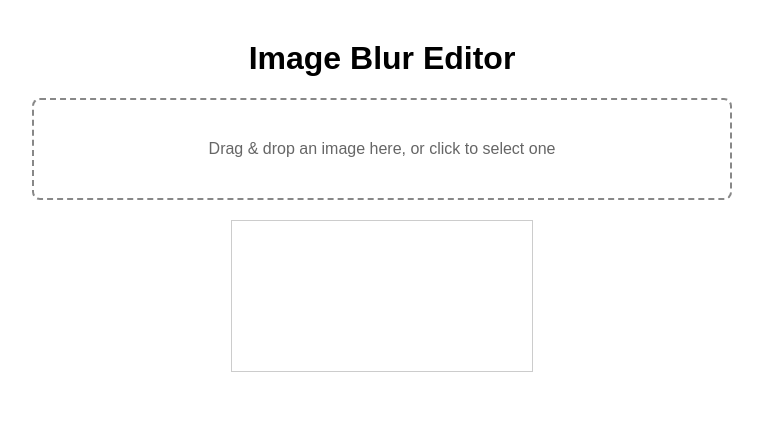
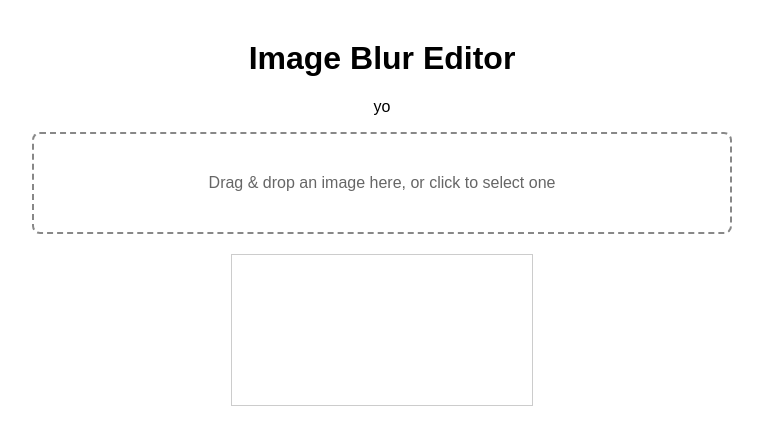
Before and after one commit to rowenlair/BlurItOut, a plain HTML site: page Public/index.html in a window 1280 px wide. Shown: the whole page, without its empty margins (258-1021 px from the left). Drawn offline with Linux system fonts and the light colour scheme.

Commit message:
add yo test

```diff
--- a/Public/index.html
+++ b/Public/index.html
@@ -10,7 +10,7 @@
 <body>
 
 <h1>Image Blur Editor</h1>
-
+<p>yo</p>
 <div id="dropzone">
     Drag & drop an image here, or click to select one
     <input type="file" id="fileInput" accept="image/*">
```
